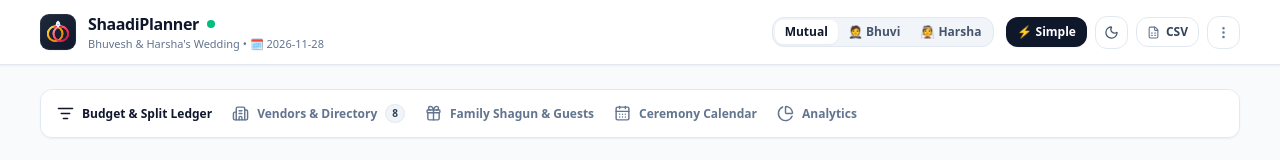
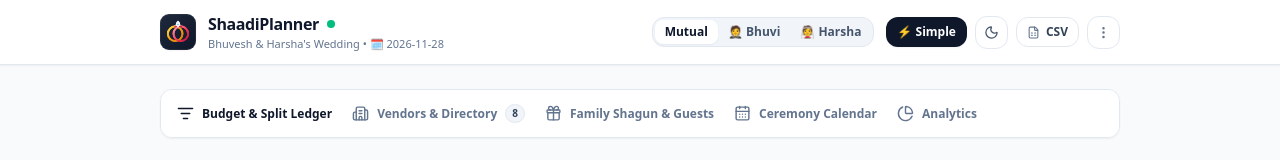
Before and after one commit to bhuve1996/ShaadiPlanner, a Next.js app: page / in a window 1280 px wide. Shown: the top 160 px of the page. Built offline with nearby package versions, Linux system fonts and the light colour scheme; no server answers; the database is empty.

Commit message:
feat: compact centered container for simple view to bring columns closer together

```diff
--- a/src/app/page.tsx
+++ b/src/app/page.tsx
@@ -422,7 +422,9 @@ export default function Home() {
 
       {/* Header */}
       <header className="sticky top-0 z-40 bg-white/95 dark:bg-[#0F1422]/95 backdrop-blur-md border-b border-slate-200 dark:border-white/10 shadow-xs transition-colors">
-        <div className="max-w-[1720px] mx-auto px-4 sm:px-6 lg:px-10 h-16 flex items-center justify-between">
+        <div className={`mx-auto px-4 sm:px-6 lg:px-8 h-16 flex items-center justify-between transition-all duration-300 ${
+          isSimplifiedView ? 'max-w-5xl' : 'max-w-[1720px]'
+        }`}>
 
           {/* Logo & Wedding Title */}
           <div className="flex items-center gap-3">
@@ -569,8 +571,10 @@ export default function Home() {
         </div>
       </header>
 
-      {/* Main Content Area: Expanded to full modern widescreen */}
-      <main className="max-w-[1720px] mx-auto px-4 sm:px-6 lg:px-10 pt-6 space-y-6">
+      {/* Main Content Area: Compact centered container for Simple View, Expanded widescreen for Detailed View */}
+      <main className={`mx-auto px-4 sm:px-6 lg:px-8 pt-6 space-y-6 transition-all duration-300 ${
+        isSimplifiedView ? 'max-w-5xl' : 'max-w-[1720px]'
+      }`}>
 
         {/* Hero Visual Graphics Banner (Hidden in Simple View) */}
         {!isSimplifiedView && (
--- a/src/components/ExpenseTable.tsx
+++ b/src/components/ExpenseTable.tsx
@@ -418,16 +418,16 @@ export const ExpenseTable: React.FC<ExpenseTableProps> = ({
           </div>
         </div>
 
-        {/* Interactive Sortable Table: Guaranteed Wide Visibility (min-w-[1100px] or min-w-full in simplified) */}
+        {/* Interactive Sortable Table */}
         <div className={`overflow-x-auto w-full ${isHeaderSticky ? 'max-h-[70vh] overflow-y-auto' : ''}`}>
-          <table className={`w-full text-left text-xs border-collapse ${isSimplifiedView ? 'min-w-[800px]' : 'min-w-[1100px]'}`}>
+          <table className={`w-full text-left text-xs border-collapse ${isSimplifiedView ? 'table-auto' : 'min-w-[1100px]'}`}>
             <thead className={isHeaderSticky ? 'sticky top-0 z-20 shadow-xs' : ''}>
               <tr className="bg-slate-50 dark:bg-slate-900 text-slate-700 dark:text-slate-300 uppercase tracking-wider text-[11px] font-bold border-b border-slate-200 dark:border-white/10">
 
                 {/* 1. Item Name */}
                 <th
                   onClick={() => handleSort('name')}
-                  className={`py-3 px-4 cursor-pointer hover:text-slate-900 dark:hover:text-white transition-colors group select-none ${isSimplifiedView ? 'w-[400px]' : 'w-[320px]'}`}
+                  className={`py-3 px-4 cursor-pointer hover:text-slate-900 dark:hover:text-white transition-colors group select-none ${isSimplifiedView ? 'w-auto' : 'w-[320px]'}`}
                 >
                   <div className="flex items-center">
                     <span>Expense Item</span>
@@ -449,14 +449,14 @@ export const ExpenseTable: React.FC<ExpenseTableProps> = ({
                 )}
 
                 {/* 3. Responsibility & Split (Combined editable column for Side + Tier) */}
-                <th className="py-3 px-3 text-center w-[165px]">
+                <th className={`py-3 px-3 text-center ${isSimplifiedView ? 'w-[150px]' : 'w-[165px]'}`}>
                   <span>Payer & Share</span>
                 </th>
 
                 {/* 4. Actual Cost */}
                 <th
                   onClick={() => handleSort('actualCost')}
-                  className="py-3 px-4 text-right cursor-pointer hover:text-slate-900 dark:hover:text-white transition-colors group select-none w-[130px]"
+                  className={`py-3 px-4 text-right cursor-pointer hover:text-slate-900 dark:hover:text-white transition-colors group select-none ${isSimplifiedView ? 'w-[130px]' : 'w-[130px]'}`}
                 >
                   <div className="flex items-center justify-end">
                     <span>Total Cost</span>
```
